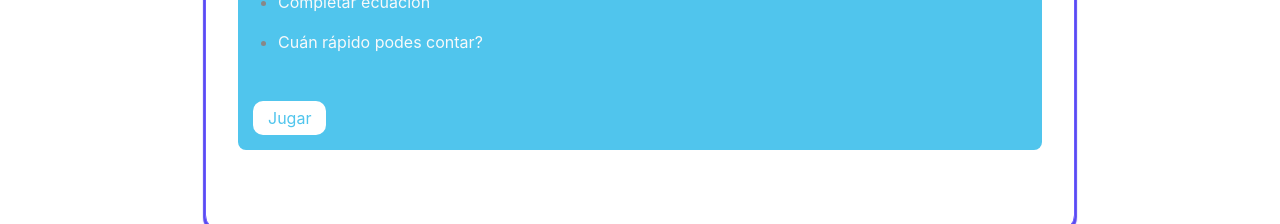
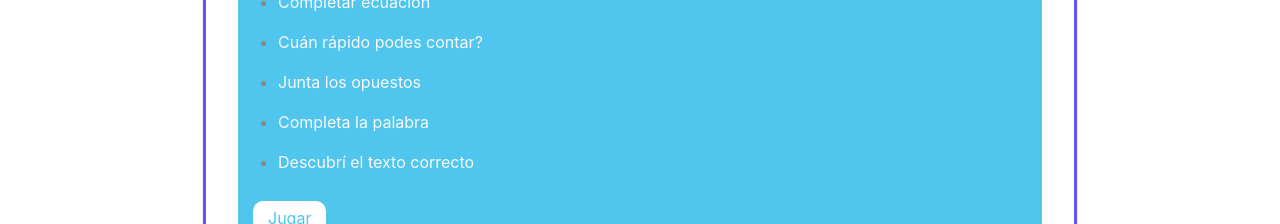
Before and after one commit to juancrossetto/apps-interactivas-tp-client, a React (Create React App) app: page /inicio in a window 1280 px wide. Shown: the part 651-875 px from the top of the page. Built offline with nearby package versions, Linux system fonts and the light colour scheme.

Commit message:
las ideas de lengua

```diff
--- a/src/App.js
+++ b/src/App.js
@@ -9,6 +9,9 @@ import { Provider } from "./Context";
 import NumberPattern from "components/exercises/math/NumberPattern/NumberPattern";
 import CompleteEquation from "components/exercises/math/CompleteEquation/CompleteEquation";
 import CountFast from "components/exercises/math/CountFast/CountFast";
+import JoinOpposites from "components/exercises/language/JoinOpposites/JoinOpposites";
+import CompleteWords from "components/exercises/language/CompleteWords/CompleteWords";
+import SelectText from "components/exercises/language/SelectText/SelectText";
 
 function App() {
   return (
@@ -22,6 +25,12 @@ function App() {
           <Route exact path="/patron-numeros" component={NumberPattern} />
           <Route exact path="/complete-equation" component={CompleteEquation} />
           <Route exact path="/count-fast" component={CountFast} />
+
+
+          <Route exact path="/join-opposites" component={JoinOpposites} />
+          <Route exact path="/complete-words" component={CompleteWords} />
+          <Route exact path="/select-text" component={SelectText} />
+
         </Switch>
       </Router>
     </Provider>
--- /dev/null
+++ b/src/components/exercises/language/CompleteWords/CompleteWords.js
@@ -0,0 +1,16 @@
+import React, { Fragment, useState, useEffect } from "react";
+import ReactStoreIndicator from "react-score-indicator";
+
+const CompleteWords = (
+    {
+
+    }
+) => {
+    return (
+        <Fragment>
+            <h1 className="text-center">Completa las palabras</h1>
+        </Fragment>
+    );
+};
+
+export default CompleteWords;
--- /dev/null
+++ b/src/components/exercises/language/JoinOpposites/JoinOpposites.js
@@ -0,0 +1,16 @@
+import React, { Fragment, useState, useEffect } from "react";
+import ReactStoreIndicator from "react-score-indicator";
+
+const JoinOpposites = (
+    {
+
+    }
+) => {
+    return (
+        <Fragment>
+            <h1 className="text-center">Junta los opuestos</h1>
+        </Fragment>
+    );
+};
+
+export default JoinOpposites;
--- /dev/null
+++ b/src/components/exercises/language/SelectText/SelectText.js
@@ -0,0 +1,16 @@
+import React, { Fragment, useState, useEffect } from "react";
+import ReactStoreIndicator from "react-score-indicator";
+
+const SelectText = (
+    {
+
+    }
+) => {
+    return (
+        <Fragment>
+            <h1 className="text-center">Cual es el correcto?</h1>
+        </Fragment>
+    );
+};
+
+export default SelectText;
--- a/src/pages/GamePage.js
+++ b/src/pages/GamePage.js
@@ -30,6 +30,21 @@ const GamePage = ({}) => {
                           <p>Cuán rápido podes contar?</p>
                       </Link>
                   </li>
+                    <li>
+                        <Link route="/join-opposites" className="text-light">
+                            <p>Junta los opuestos</p>
+                        </Link>
+                    </li>
+                    <li>
+                        <Link route="/complete-words" className="text-light">
+                            <p>Completa la palabra</p>
+                        </Link>
+                    </li>
+                    <li>
+                        <Link route="/select-text" className="text-light">
+                            <p>Descubrí el texto correcto</p>
+                        </Link>
+                    </li>
                 </ul>
                 <button>Jugar</button>
               </div>
@@ -47,7 +62,7 @@ const GamePage = ({}) => {
           font-size: 1.5em;
         }
         .games-container .game-box {
-          min-height: 200px;
+          min-height: 300px;
           background: #50c5ed;
           border-radius: 0.5em;
           position: relative;
```
